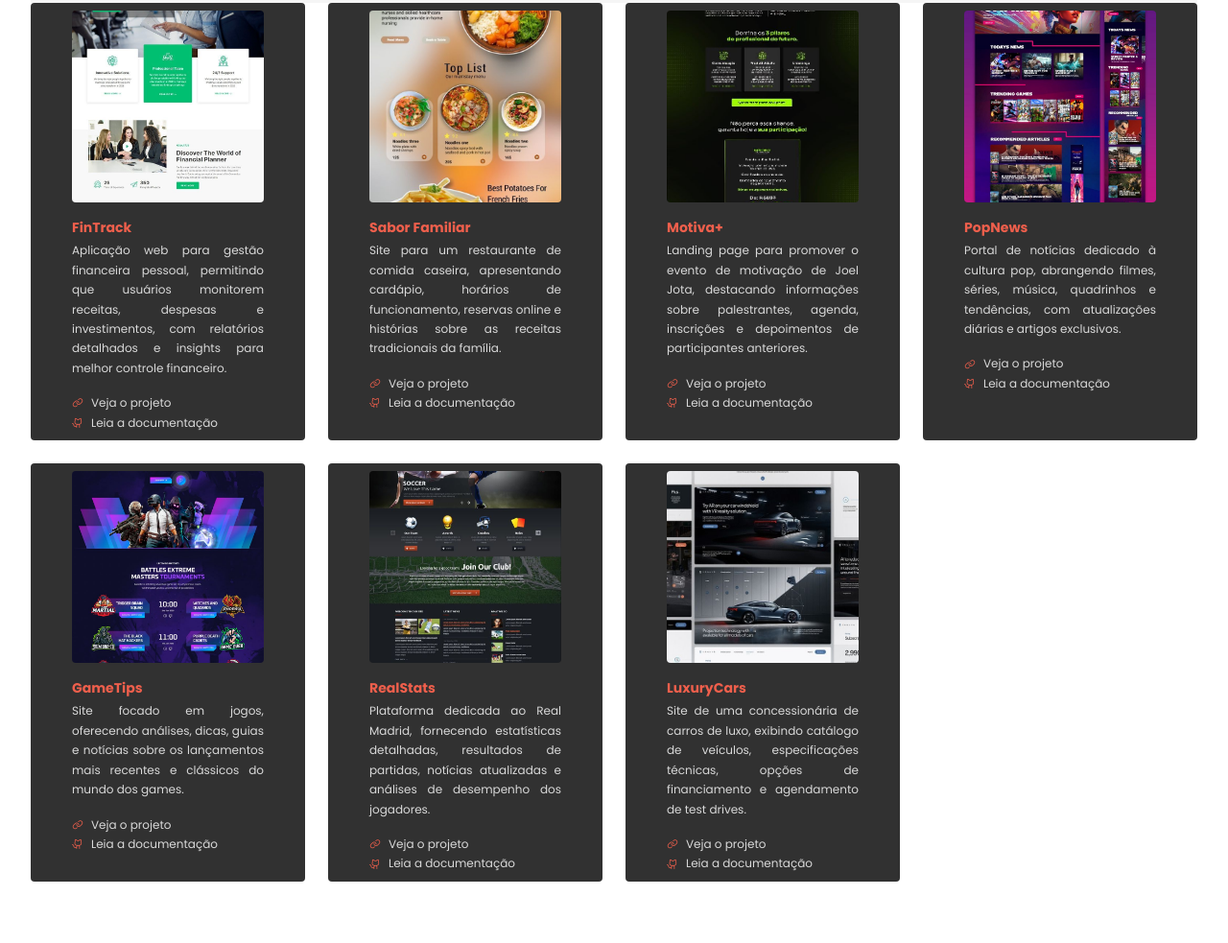
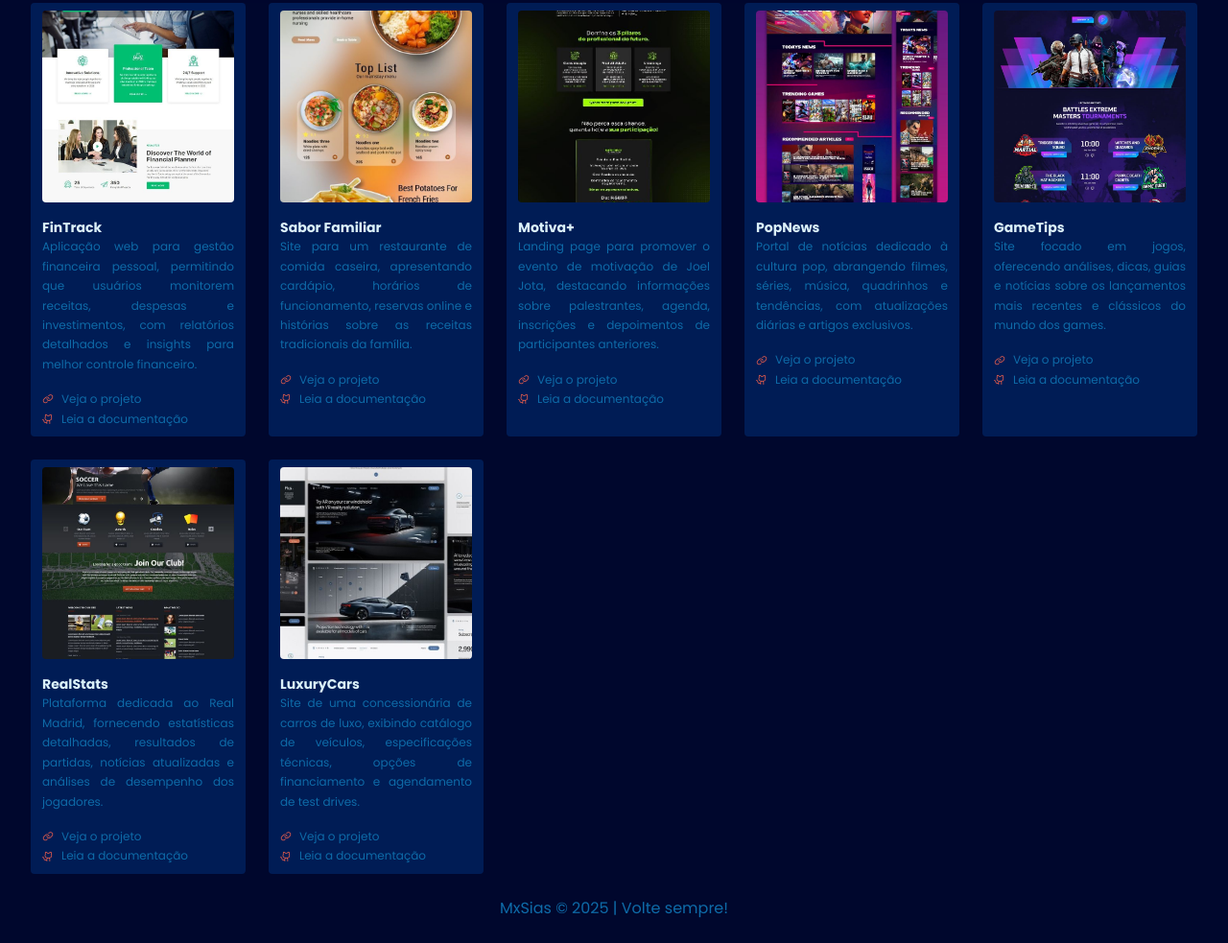
Before and after one commit to FMessiasCA/f.messias.ca, a plain HTML site: page index.html in a window 1280 px wide. Shown: the part 277-1260 px from the top of the page at 96% size. Before the commit the page ends 1196 px from the top, so only its background shows below. Drawn offline with nearby package versions, Linux system fonts and the light colour scheme.

Commit message:
feat: footer and change colors

```diff
--- a/index.html
+++ b/index.html
@@ -289,6 +289,10 @@
             </figure>
         </article>
     </main>
+
+    <footer>
+        <p>MxSias &COPY; 2025 | Volte sempre!</p>
+    </footer>
 </body>
 
 </html>
--- /dev/null
+++ b/styles/footer.css
@@ -0,0 +1,4 @@
+body footer > p {
+    text-align: center;
+    padding-block: 2.4rem;
+}
--- a/styles/global.css
+++ b/styles/global.css
@@ -17,13 +17,18 @@
     /* Colors */
     --brand-color: #EF5F4C;
 
-    --background-color: #FFFFFF;
+    --background-color: #00072D;
+    --surface-color: #010934;
+    --skeleton-color: #001C55;
+    --shape-transparency: #00072e8f;
+
+    /* --background-color: #FFFFFF;
     --surface-color: #F5F5F5;
     --skeleton-color: #D9D9D9;
-    --shape-transparency: #FFFFFF8F;
+    --shape-transparency: #FFFFFF8F; */
 
-    --text-color-primary: #313131;
-    --text-color-secondary: #6C6C6C;
+    --text-color-primary: #dbf0f9;
+    --text-color-secondary: #0E6BA8;
 }
 
 body {
--- a/styles/header.css
+++ b/styles/header.css
@@ -6,7 +6,7 @@ header {
 
     font: var(--text-md);
 
-    background-color: var(--surface-color);
+    background-color: var(--shape-transparency);
 }
 
 header #profile {
--- a/styles/index.css
+++ b/styles/index.css
@@ -2,3 +2,4 @@
 @import url(nav.css);
 @import url(header.css);
 @import url(projectsGallery.css);
+@import url(footer.css);
--- a/styles/projectsGallery.css
+++ b/styles/projectsGallery.css
@@ -1,18 +1,17 @@
 main {
     display: grid;
     gap: 2.4rem;
-    grid-template-columns: repeat(auto-fit, minmax(24rem, 1fr));
+    grid-template-columns: repeat(auto-fit, minmax(20rem, 1fr));
 }
 
 main article.card {
     min-width: 100%;
-    width: 24rem;
     padding-block: 0.8rem;
 
     font: var(--text-sm);
-    color: var(--skeleton-color);
+    color: var(--text-color-secondary);
 
-    background-color: var(--text-color-primary);
+    background-color: var(--skeleton-color);
     border-radius: 4px;
 }
 
@@ -33,14 +32,18 @@ main .card figure {
     border-radius: 4px;
 }
 
-.card figure figcaption {
+.card figure figcaption p {
     display: flex;
     flex-direction: column;
     gap: 0.4rem;
 }
 
+.card figure figcaption:hover {
+    color: var(--brand-color);
+}
+
 .card figure figcaption h3 {
-    color: var(--brand-color);
+    color: var(--text-color-primary);
 }
 
 figure footer li {
```
